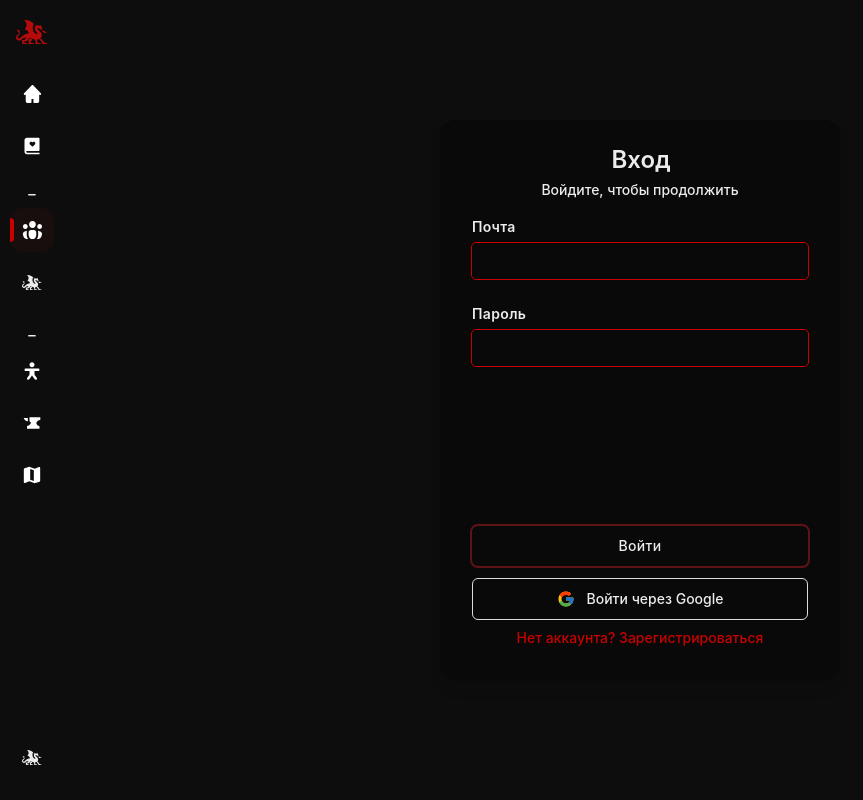
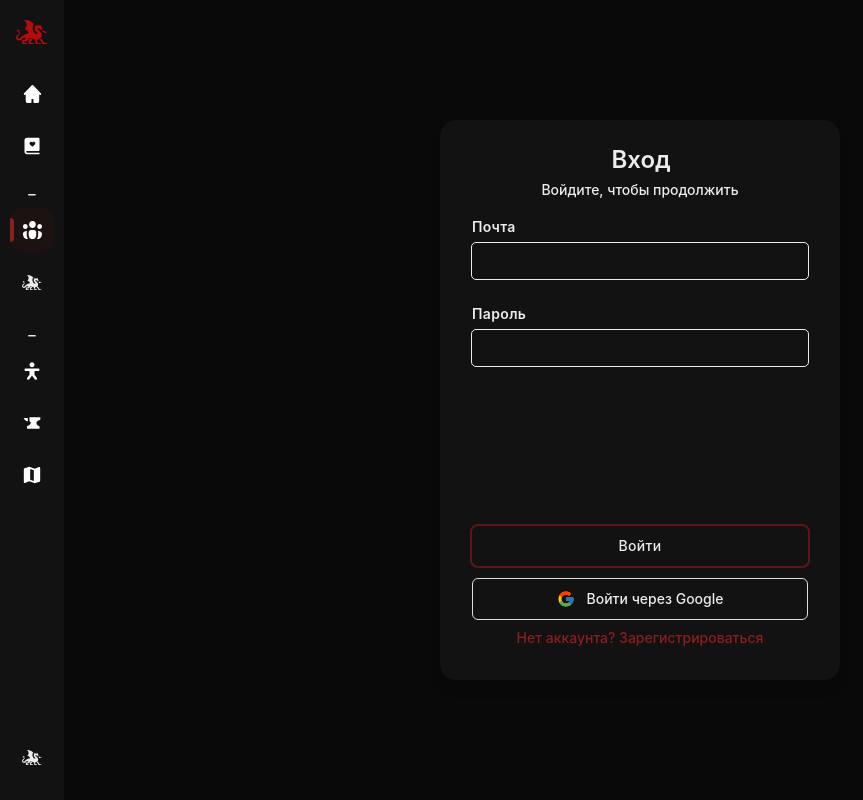
Before and after one commit to qean32/dragon-s-slave, a React (Vite) app in the folder frontend/: page /auth in a window 1280 px wide. Shown: the whole page, without its empty margins (0-863 px from the left). Built offline with nearby package versions, Linux system fonts and the light colour scheme.

Commit message:
color fix??? need more work

```diff
--- a/frontend/src/component/ui/form/controlled-search.tsx
+++ b/frontend/src/component/ui/form/controlled-search.tsx
@@ -13,7 +13,7 @@ export const ControlledSearch: React.FC<Props> = ({ setValue, value }: Props) =>
             onChange={(e) => setValue(e.target.value)}
             placeholder="Поиск..."
             className={cn(
-                'w-full rounded-lg border border-transparent bg-darkness px-3 py-2 text-sm',
+                'w-full rounded-lg border border-transparent bg-dark px-3 py-2 text-sm',
                 'text-dragon-text-primary placeholder:text-dragon-text-secondary',
                 'outline-none transition-colors focus:border-dragon-magic',
             )}
--- a/frontend/src/component/ui/form/input.tsx
+++ b/frontend/src/component/ui/form/input.tsx
@@ -41,10 +41,10 @@ export const TextInput = forwardRef<HTMLInputElement, Props>(
                     placeholder={rest.placeholder ?? ''}
                     aria-invalid={!!textError}
                     className={cn(
-                        'w-full rounded-sm outline-1 outline-smoke px-3 py-2 text-sm',
+                        'w-full rounded-sm outline-1 outline-platinum px-3 py-2 text-sm',
                         'transition-colors',
                         textError
-                            ? 'outline-1 outline-smoke'
+                            ? 'outline-1 outline-platinum'
                             : 'outline-1 outline-dragon',
                     )}
                 />
--- a/frontend/src/component/ui/form/multiple-select.tsx
+++ b/frontend/src/component/ui/form/multiple-select.tsx
@@ -68,6 +68,7 @@ export const MultipleSelect = ({
 
     const handleReset = () => {
         commit([]);
+        toggleMenu()
     };
 
     React.useEffect(() => {
@@ -87,7 +88,7 @@ export const MultipleSelect = ({
                 onClick={toggleMenu}
                 className={cn(
                     'flex w-full items-center justify-between',
-                    'rounded-xl border border-transparent bg-dark px-4 py-3',
+                    'rounded-xl border border-transparent bg-darkness px-4 py-3',
                     'cursor-pointer transition-colors hover:bg-dragon-hover',
                     values.length != 0 && 'outline-dragon outline',
                 )}
@@ -120,8 +121,8 @@ export const MultipleSelect = ({
                         role="listbox"
                         aria-multiselectable
                         className={cn(
-                            'z-50 flex flex-col rounded-xl bg-dark p-1.5',
-                            'shadow-[0_4px_6px_rgba(220,38,38,0.020)]',
+                            'z-50 flex flex-col rounded-xl bg-darkness p-1.5',
+                            'shadow-[0_5px_6px_rgba(220,38,38,0.020)]',
                             'transition-all duration-150 ease-out origin-top',
                             state === 'open'
                                 ? 'scale-100 opacity-100 translate-y-0'
--- a/frontend/src/component/ui/form/option.tsx
+++ b/frontend/src/component/ui/form/option.tsx
@@ -22,8 +22,8 @@ export const Option = React.memo(({ label, isActive, onClick, multiple = false }
             onClick={onClick}
             className={cn(
                 'flex items-center justify-between gap-2 rounded-lg px-3 py-2 text-sm transition-colors',
-                multiple && 'bg-darkness',
-                !multiple && 'hover:bg-darkness',
+                multiple && 'bg-dark',
+                !multiple && 'hover:bg-dark',
                 isActive
                     ? 'text-dragon-text-primary'
                     : 'text-dragon-text-secondary hover:bg-dragon-elevated hover:text-dragon-text-primary',
--- a/frontend/src/component/ui/form/select.tsx
+++ b/frontend/src/component/ui/form/select.tsx
@@ -59,7 +59,7 @@ export const Select = ({
                 onClick={toggleMenu}
                 className={cn(
                     'flex w-full items-center justify-between',
-                    'rounded-xl border border-transparent bg-dark px-4 py-3',
+                    'rounded-xl border border-transparent bg-darkness px-4 py-3',
                     'cursor-pointer transition-colors hover:bg-dragon-hover',
                     value != options[0].value && 'outline-dragon outline',
                 )}
@@ -91,8 +91,8 @@ export const Select = ({
                         {...panelProps}
                         role="listbox"
                         className={cn(
-                            'z-50 flex flex-col gap-1 rounded-xl bg-dark p-1.5',
-                            'shadow-[0_4px_6px_rgba(220,38,38,0.020)]',
+                            'z-50 flex flex-col gap-1 rounded-xl bg-darkness p-1.5',
+                            'shadow-[0_5px_6px_rgba(220,38,38,0.020)]',
                             'transition-all duration-150 ease-out origin-top',
                             state === 'open'
                                 ? 'scale-100 opacity-100 translate-y-0'
--- a/frontend/src/component/ui/toast.tsx
+++ b/frontend/src/component/ui/toast.tsx
@@ -8,7 +8,7 @@ interface ToastProps {
 export const Toast = ({ t, message }: ToastProps) => (
     <div
         className={`${t.visible ? 'animate-enter' : 'animate-leave'}
-        pointer-events-auto flex max-w-md items-center gap-3 z-50 rounded-lg bg-darkness p-4 shadow-lg`}
+        pointer-events-auto flex max-w-md items-center gap-3 z-50 rounded-lg bg-dark p-4 shadow-lg`}
     >
         <Logo size="icon-md" className="shrink-0" />
         <p className="flex-1 text-sm font-medium text-foreground">{message}</p>
--- a/frontend/src/pages/auth.tsx
+++ b/frontend/src/pages/auth.tsx
@@ -11,7 +11,7 @@ export const Auth = () => {
 
     return (
         <main className="flex min-h-dvh flex-col items-center justify-center bg-dragon-pattern px-4 py-2">
-            <div className="w-100 max-w-4xl rounded-2xl bg-darkness p-8 pt-4 shadow-lg backdrop-blur-sm">
+            <div className="w-100 max-w-4xl rounded-2xl bg-dark p-8 pt-4 shadow-lg backdrop-blur-sm">
                 <div className="grid">
                     <section
                         aria-hidden={!isLogin}
--- a/frontend/src/style/app.css
+++ b/frontend/src/style/app.css
@@ -4,17 +4,20 @@
 @theme {
     --color-platinum: #ECECEC;
 
-    --color-brick-ember: #C80000;
-    --color-dragon: #C80000;
-    /* blood red */
+    --color-dragon: #8B1E1E;
 
     --color-brand-green: #13DC20;
 
-    --color-darkness: #090909;
-    --color-dark: #0D0D0D;
+    --color-dark: #121212;
+    --color-dark-primary: #090909;
+    --color-darkness: #080808;
 }
 
 @layer base {
+    .zxc {
+        background: #070707;
+    }
+
     * {
         color: var(--color-platinum);
         font-weight: 500;
@@ -30,6 +33,6 @@
     }
 
     body {
-        background-color: var(--color-dark);
+        background-color: var(--color-dark-primary);
     }
 }
```
